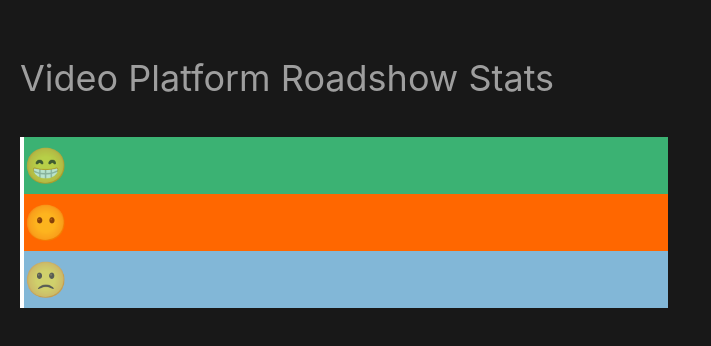
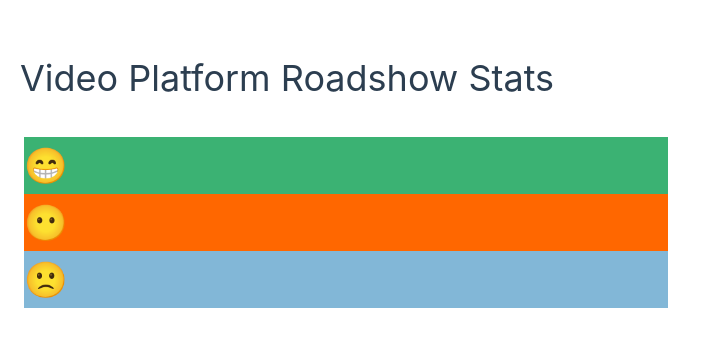
Before and after one commit to namratasiv/vue-feedback-display, a Vue app: page / in a window 1280 px wide. Shown: the top 346 px of the page, without its empty margins (0-711 px from the left). Built offline with nearby package versions, Linux system fonts and the light colour scheme; no server answers.

Commit message:
Update base.css

```diff
--- a/src/assets/base.css
+++ b/src/assets/base.css
@@ -12,13 +12,13 @@
 
   --vt-c-divider-light-1: rgba(60, 60, 60, 0.29);
   --vt-c-divider-light-2: rgba(60, 60, 60, 0.12);
-  --vt-c-divider-dark-1: rgba(84, 84, 84, 0.65);
-  --vt-c-divider-dark-2: rgba(84, 84, 84, 0.48);
+/*   --vt-c-divider-dark-1: rgba(84, 84, 84, 0.65);
+  --vt-c-divider-dark-2: rgba(84, 84, 84, 0.48); */
 
   --vt-c-text-light-1: var(--vt-c-indigo);
   --vt-c-text-light-2: rgba(60, 60, 60, 0.66);
-  --vt-c-text-dark-1: var(--vt-c-white);
-  --vt-c-text-dark-2: rgba(235, 235, 235, 0.64);
+/*   --vt-c-text-dark-1: var(--vt-c-white);
+  --vt-c-text-dark-2: rgba(235, 235, 235, 0.64); */
 }
 
 /* semantic color variables for this project */
@@ -36,7 +36,7 @@
   --section-gap: 160px;
 }
 
-@media (prefers-color-scheme: light) {
+/* @media (prefers-color-scheme: light) {
   :root {
     --color-background: var(--vt-c-black);
     --color-background-soft: var(--vt-c-black-soft);
@@ -48,7 +48,7 @@
     --color-heading: var(--vt-c-text-dark-1);
     --color-text: var(--vt-c-text-dark-2);
   }
-}
+} */
 
 *,
 *::before,
```
